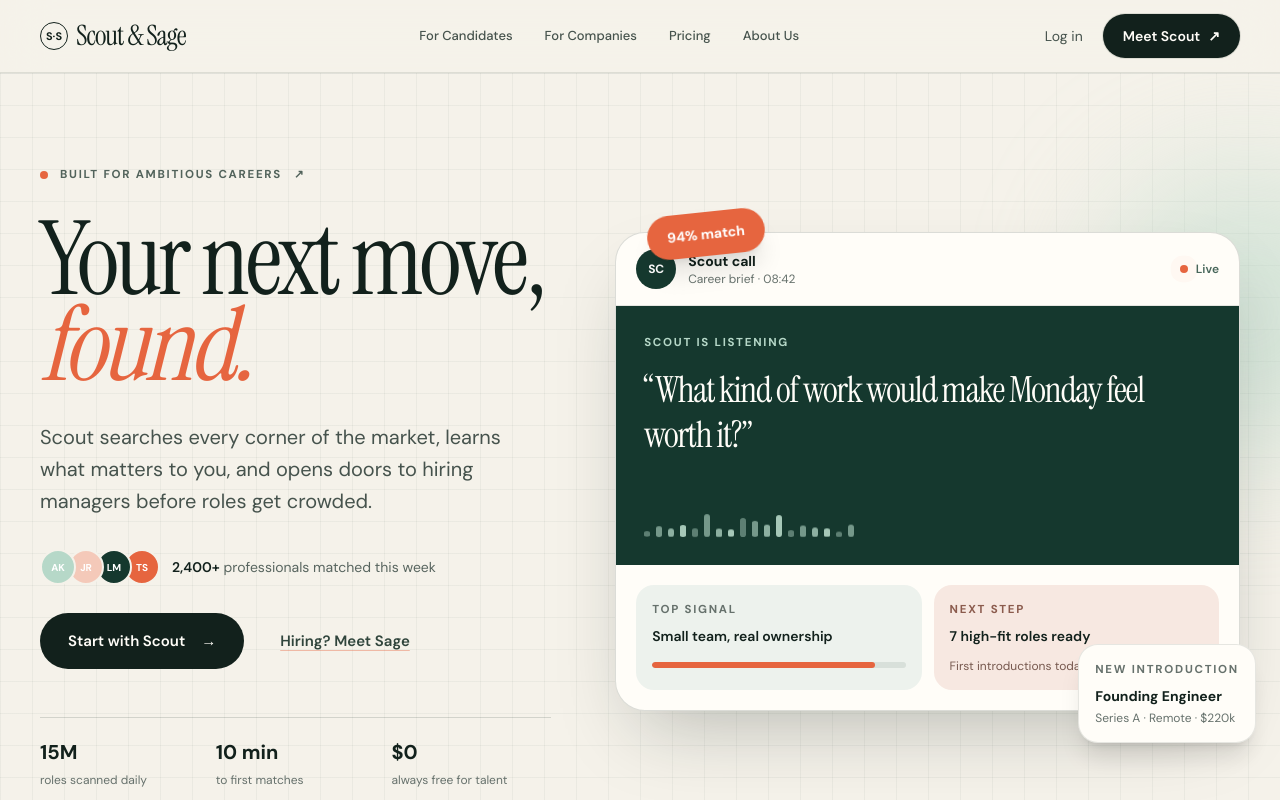
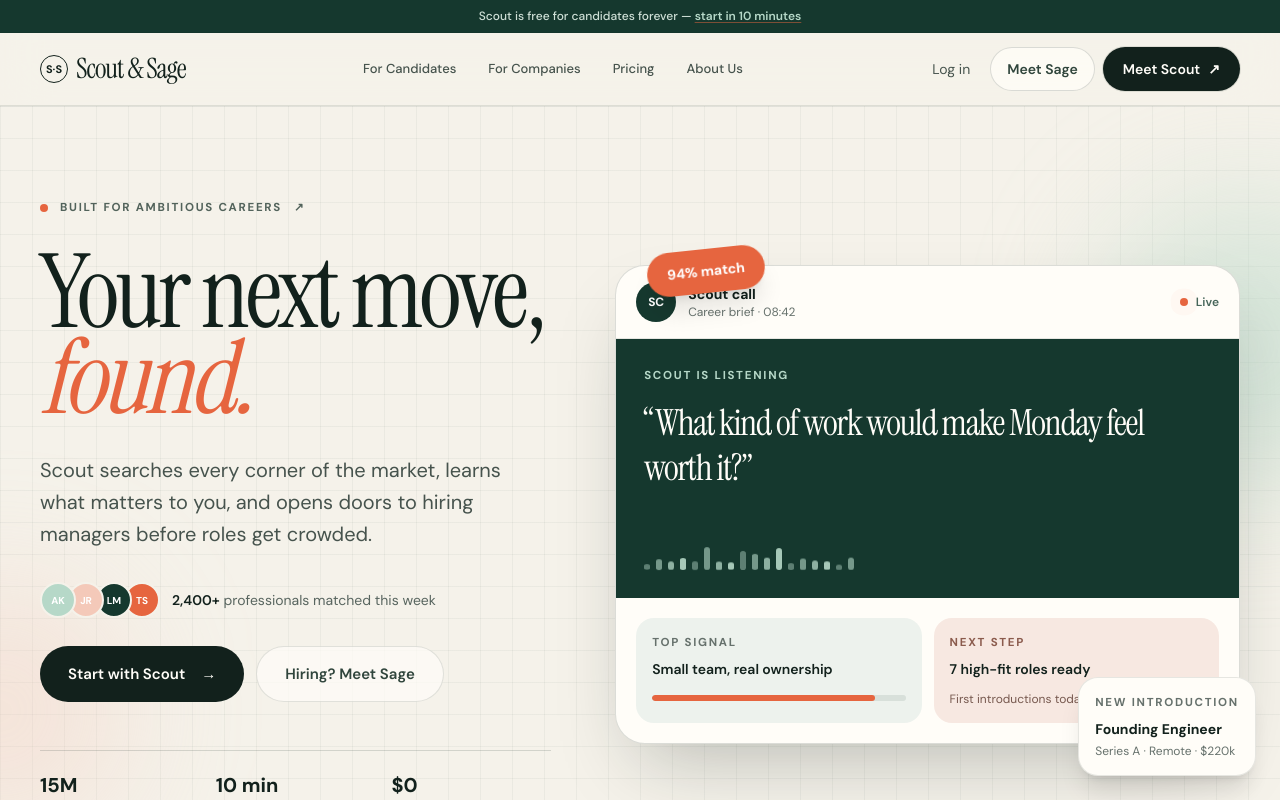
Before and after one commit to danteocualesjr/scout-and-sage, a Next.js app: page / in a window 1280 px wide. Shown: the top 800 px of the page. Built offline with nearby package versions, Linux system fonts and the light colour scheme.

Commit message:
style(ui): round 2 pass 1 — promo bar, dual CTAs, hero depth
Add a sage announcement strip, desktop Meet Sage button, pill secondary CTA, mobile match badge, and subtle hero card motion.

Co-authored-by: Cursor <cursoragent@cursor.com>

```diff
--- a/src/app/page.tsx
+++ b/src/app/page.tsx
@@ -17,7 +17,7 @@ export default function Home() {
     <>
       <a
         href="#main"
-        className="sr-only focus:not-sr-only focus:absolute focus:left-4 focus:top-4 focus:z-[100] focus:rounded focus:bg-black focus:px-3 focus:py-2 focus:text-white"
+        className="sr-only focus:not-sr-only focus:absolute focus:left-4 focus:top-4 focus:z-[100] focus:rounded-full focus:bg-[#12211c] focus:px-5 focus:py-2.5 focus:text-sm focus:font-semibold focus:text-[#fffdf8] focus:shadow-lg"
       >
         Skip to main content
       </a>
--- a/src/components/hero-section.tsx
+++ b/src/components/hero-section.tsx
@@ -10,6 +10,7 @@ export function HeroSection() {
   return (
     <section id="candidates" className="paper-grid relative overflow-hidden border-b border-[#12211c]/10 bg-[#f5f2ea]">
       <div className="pointer-events-none absolute -right-28 top-24 h-72 w-72 rounded-full bg-[#b6d8c8]/50 blur-3xl" />
+      <div className="pointer-events-none absolute -left-32 bottom-16 h-64 w-64 rounded-full bg-[#f4c9b9]/35 blur-3xl" />
       <div className="mx-auto grid min-h-[calc(100svh-72px)] max-w-[1280px] items-center gap-12 px-5 py-14 md:px-10 lg:grid-cols-[0.9fr_1.1fr] lg:gap-16 lg:py-20">
         <div className="relative z-10">
           <Link
@@ -56,7 +57,7 @@ export function HeroSection() {
             </Link>
             <Link
               href="#companies"
-              className="inline-flex min-h-14 items-center justify-center px-6 text-[15px] font-semibold text-[#30453c] underline decoration-[#e6653f]/40 underline-offset-4 transition-colors hover:text-[#e6653f]"
+              className="button-lift inline-flex min-h-14 items-center justify-center rounded-full border border-[#12211c]/12 bg-[#fffdf8]/70 px-7 text-[15px] font-semibold text-[#30453c] transition-colors hover:border-[#e6653f]/35 hover:text-[#12211c]"
             >
               Hiring? Meet Sage
             </Link>
@@ -73,10 +74,10 @@ export function HeroSection() {
         </div>
 
         <div className="hero-rise hero-delay-2 relative mx-auto w-full max-w-[690px]">
-          <div className="absolute -top-5 left-8 z-20 hidden -rotate-6 rounded-full bg-[#e6653f] px-5 py-3 text-sm font-bold text-white shadow-xl md:block">
+          <div className="absolute -top-4 left-4 z-20 -rotate-6 rounded-full bg-[#e6653f] px-4 py-2 text-xs font-bold text-white shadow-xl sm:left-8 sm:px-5 sm:py-3 sm:text-sm">
             94% match
           </div>
-          <div className="overflow-hidden rounded-[30px] border border-[#12211c]/15 bg-[#fffdf8] shadow-[0_35px_80px_-25px_rgba(18,33,28,0.28)]">
+          <div className="overflow-hidden rounded-[30px] border border-[#12211c]/15 bg-[#fffdf8] shadow-[0_35px_80px_-25px_rgba(18,33,28,0.28)] transition-transform duration-500 lg:hover:-rotate-1 lg:hover:scale-[1.01]">
             <div className="flex items-center justify-between border-b border-[#12211c]/10 px-5 py-4">
               <div className="flex items-center gap-3">
                 <div className="flex h-10 w-10 items-center justify-center rounded-full bg-[#15382e] text-xs font-bold text-white">SC</div>
--- a/src/components/site-header.tsx
+++ b/src/components/site-header.tsx
@@ -10,6 +10,12 @@ const nav = [
 export function SiteHeader() {
   return (
     <header className="sticky top-0 z-50 border-b border-[#12211c]/10 bg-[#f5f2ea]/92 shadow-[0_1px_0_rgb(18_33_28/0.04)] backdrop-blur-xl supports-[backdrop-filter]:bg-[#f5f2ea]/78">
+      <div className="hidden border-b border-[#12211c]/8 bg-[#15382e] px-5 py-2 text-center text-xs font-medium text-[#cfe0d7] sm:block">
+        Scout is free for candidates forever —{" "}
+        <Link href="#signup" className="font-semibold text-[#b6d8c8] underline decoration-[#e6653f]/50 underline-offset-2 hover:text-white">
+          start in 10 minutes
+        </Link>
+      </div>
       <div className="mx-auto flex h-[72px] max-w-[1280px] items-center justify-between px-5 md:px-10">
         <Link
           href="/"
@@ -52,14 +58,20 @@ export function SiteHeader() {
               ))}
             </nav>
           </details>
-          <Link href="#login" className="hidden min-h-11 items-center px-3 text-[#46534d] hover:text-[#12211c] sm:flex">
+          <Link href="#login" className="hidden min-h-11 items-center px-3 text-[#46534d] hover:text-[#12211c] md:flex">
             Log in
+          </Link>
+          <Link
+            href="#companies"
+            className="button-lift hidden min-h-11 items-center rounded-full border border-[#12211c]/15 bg-[#fffdf8]/80 px-4 text-sm font-semibold text-[#30453c] md:flex"
+          >
+            Meet Sage
           </Link>
           <Link
             href="#signup"
             className="button-lift flex min-h-11 items-center rounded-full bg-[#12211c] px-5 font-semibold text-[#fffdf8] ring-1 ring-[#12211c]/10"
           >
-            Meet Scout <span className="ml-2" aria-hidden>↗</span>
+            Meet Scout <span className="ml-2 hidden sm:inline" aria-hidden>↗</span>
           </Link>
         </div>
       </div>
```
